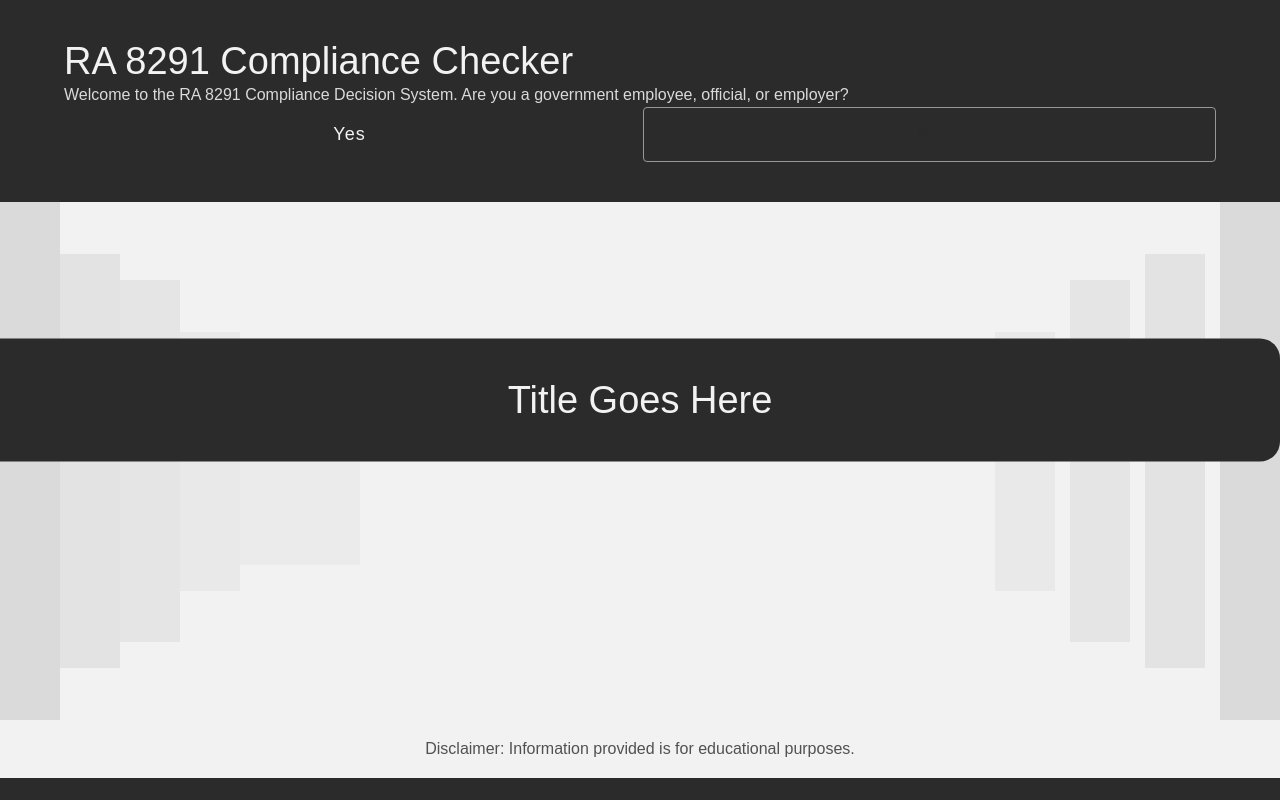
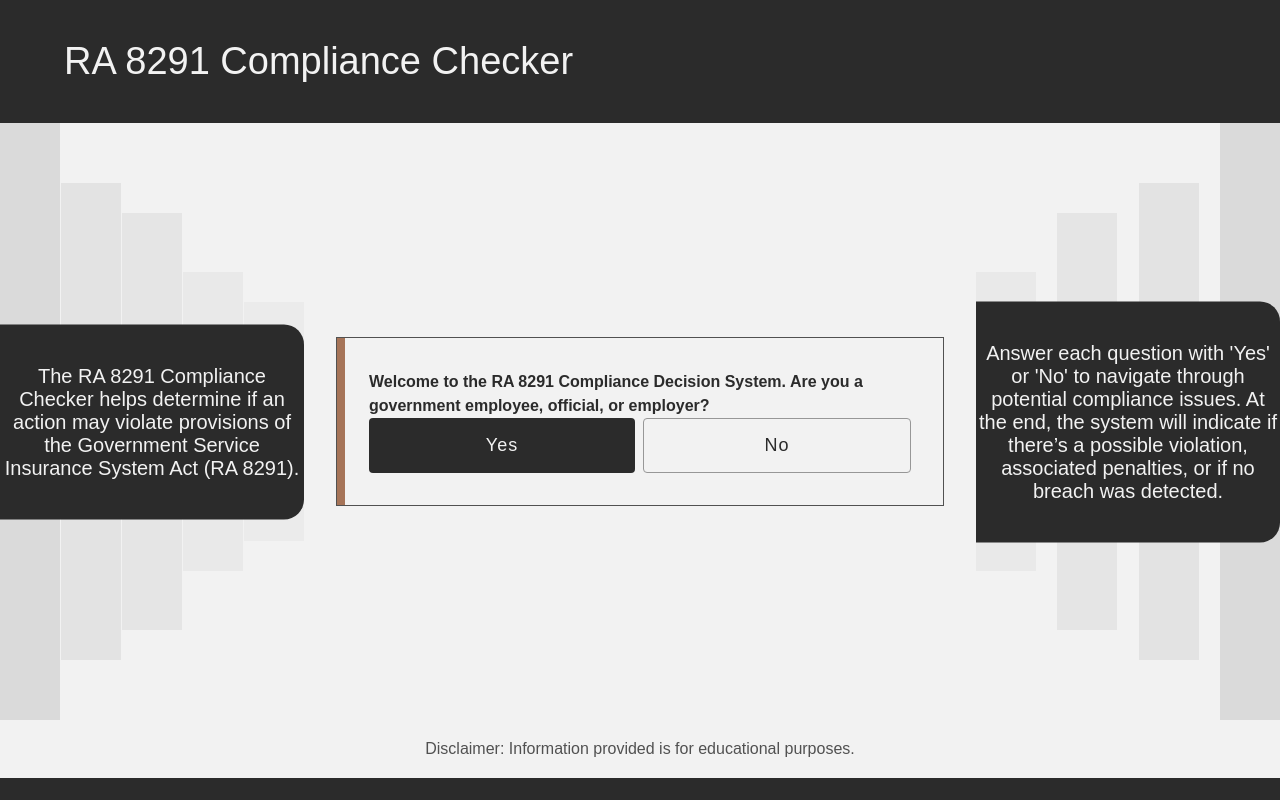
Before and after one commit to sanzroxas/RA8291_Expert_System, a Flask app: page / in a window 1280 px wide. Run offline with Flask 3, Linux system fonts and the light colour scheme.

Commit message:
Fixed UI integration and update reset metho

```diff
--- a/app.py
+++ b/app.py
@@ -44,7 +44,7 @@ def decision():
             question = "Please choose a topic to inquire about:"  # Updated to remove the topic list
         else:
             # Direct to a goodbye page when they choose No
-            return render_template('goodbye.html', message="Alright. Have a good day! Goodbye!")
+            return render_template('goodbye.html', message="Thanks for using our RA 8291 Compliance Checker. Remember that this does not constitute as legal advice")
 
     else:
         # Continue with decision-making process
@@ -61,21 +61,53 @@ def decision():
     return render_template('index.html', question=question)
 
 
-
-
 @app.route('/reset', methods=['POST'])
 def reset():
-    # Reset the decision tree
-    tree = DecisionTree()
+    tree_data = session.get('tree')
+    tree = DecisionTree.from_dict(tree_data)
+    tree.reset_compliance_state()
+    response = request.form['response']
+
+    # Handling initial question about being a government employee
+    if tree.step_function == tree.choose_topic:
+        question = "Please choose a topic to inquire about:"
+
+    # Handle follow-up response about using the compliance checker
+    elif tree.step_function == tree.show_compliance_result:
+        if response.lower() == 'yes':
+            tree.step_function = tree.choose_topic  # Proceed to choose topic
+            question = tree.choose_topic()  # Call choose_topic function
+        else:
+            return render_template('index.html', message="Thanks for using our RA 8291 Compliance Checker. Remember that this does not constitute as legal advice")
+
+    # Check if the user wants to inquire again after showing compliance results
+    elif response.lower() == 'another_inquiry':
+        current_topic = session.get('current_topic', "Please choose a topic to inquire about:")
+        question = current_topic  # Direct back to the last topic
+        tree.step_function = tree.choose_topic  # Reset to choose topic step
+
+    else:
+        # Continue with decision-making process
+        question = tree.next_step(response)
+
+    # Update session with the current state
     session['tree'] = tree.to_dict()
-    question = tree.start()
+
+    # Check if a compliance result has been reached
+    if tree.compliance_reached:
+        compliance_result = tree.show_compliance_result()
+        return render_template('index.html', compliance_result=compliance_result)
+
+    # Store the current topic in the session
+    session['current_topic'] = question if "choose a topic" in question else session.get('current_topic')
+
     return render_template('index.html', question=question)
 
 @app.route('/done', methods=['POST'])
 def done():
     # Logic to handle "Done Inquiring"
     session.clear()
-    return render_template('index.html', message="Thank you for your inquiry.")
+    return render_template('index.html', message="Thanks for using our RA 8291 Compliance Checker. Remember that this does not constitute as legal advice")
 
 if __name__ == "__main__":
     app.run(debug=True)
--- a/main.py
+++ b/main.py
@@ -56,7 +56,7 @@ class DecisionTree:
         if response == 'yes':
             self.step_function = self.employer_contribution_included
             return "Have you included GSIS contributions in the annual budget appropriations?"
-        self.compliance_result.append("Compliance with employer obligations.")  # Updated here
+        self.compliance_result.append("This topic might not be relevant to you.")  # Updated here
         return self.show_compliance_result()  # Update this call
 
     def employer_contribution_included(self, response):
@@ -124,7 +124,7 @@ class DecisionTree:
         if response == 'yes':
             self.step_function = self.employee_contributions_remittance
             return "Have deducted contributions been remitted within 30 days?"
-        self.compliance_result.append("Compliance with employee remittance obligations.")  # Updated here
+        self.compliance_result.append("This topic might not be relevant to you.")  # Updated here
         return self.show_compliance_result()  # Update this call
 
     def employee_contributions_remittance(self, response):
@@ -149,7 +149,7 @@ class DecisionTree:
         if response == 'yes':
             self.step_function = self.government_offices_delay
             return "Has there been a failure or delay in remitting these accounts within 30 days?"
-        self.compliance_result.append("Compliance with national office remittance obligations.")  # Updated here
+        self.compliance_result.append("This topic might not be relevant to you.")  # Updated here
         return self.show_compliance_result()  # Update this call
 
     def government_offices_delay(self, response):
@@ -174,7 +174,7 @@ class DecisionTree:
         if response == 'yes':
             self.step_function = self.board_member_responsibilities_duties
             return "Have you fulfilled your duties to protect member contributions?"
-        self.compliance_result.append("Compliance with board member responsibilities.")  # Updated here
+        self.compliance_result.append("This topic might not be relevant to you.") # Updated here
         return self.show_compliance_result()  # Update this call
 
     def board_member_responsibilities_duties(self, response):
@@ -187,7 +187,15 @@ class DecisionTree:
 
     def show_compliance_result(self):
         self.compliance_reached = True  # Set the flag when showing compliance results
-        return "\n".join(self.compliance_result) if self.compliance_result else "No violations detected."
+        return "\n".join(
+            self.compliance_result) if self.compliance_result else "No violations detected. Would you like to inquire again?"
+
+    def reset_compliance_state(self):
+        self.current_step = 0
+        self.user_role = None
+        self.compliance_result = []
+        self.step_function = self.start
+        self.compliance_reached = False
 
     def to_dict(self):
         return {
--- a/static/styles.css
+++ b/static/styles.css
@@ -25,12 +25,20 @@ html, body {
     background-color: #2B2B2B;
     padding: 40px 64px;
 }
+.left-div-container {
+    box-sizing: border-box;
+	display: block;
+	float: none;
+	line-height: normal;
+	position: relative;
+}
 .header-text {
     color: #F2F2F2;
     font-size: 38px;
 }
 .subheader-text {
-    color: #DADADA;
+    color: #2B2B2B;
+	font-weight: bold;
     font-size: 16px;
     line-height: 1.5;
     max-width: 960px;
@@ -90,7 +98,7 @@ html, body {
     background-color: #2B2B2B;
     z-index: 1;
     width: 100%;
-    font-size: 38px;
+    font-size: 20px;
     text-align: center;
     color: #F2F2F2;
     border-radius: 0 20px 20px 0;
@@ -122,9 +130,9 @@ html, body {
     max-height: 100%;
     padding: 32px;
     border: 1px solid #515151;
-    margin-bottom: 16px;
     box-shadow: inset 8px 0 0 #a67458;
     font-size: 18px;
+	color: black;
 }
 .choices-container {
     display: flex;
--- a/templates/index.html
+++ b/templates/index.html
@@ -10,6 +10,24 @@
     <div class="container">
         <div class="top-container">
             <h1 class="header-text inclusive-sans-regular">RA 8291 Compliance Checker</h1>
+        </div>
+
+        <div class="main-container">
+            <div class="left-div-container">
+				<div class="bar-background-left">
+					<div class="bar bar1"></div>
+					<div class="bar bar2"></div>
+					<div class="bar bar3"></div>
+					<div class="bar bar4"></div>
+					<div class="bar bar5"></div>
+				</div>
+				<div class="title-box">The RA 8291 Compliance Checker helps determine if an action may violate
+                provisions of the Government Service Insurance System Act (RA 8291).
+				</div><!-- This will be replace by "Question #" or "Result"-->
+			</div>
+
+            <div class="middle-div-container">
+                <div class="question-box">
                     {% if question %}
                         <p class="subheader-text inclusive-sans-regular">{{ question }}</p>
 
@@ -37,29 +55,14 @@
                         <p class="subheader-text inclusive-sans-regular">{{ compliance_result }}</p>
                         <form action="/reset" method="POST">
                             <div class="choices-container">
-                        <button type="submit" name="response" value="another_inquiry" class="back-button">Inquire Again</button>
-                        <button type="submit" formaction="/done" name="response" value="done_inquiring" class="restart-button">Done Inquiring</button>
+                                <button type="submit" formaction="/reset" name="response" value="another_inquiry" class="yes-button">Go Back to Topics</button>
+                                <button type="submit" formaction="/done" name="response" value="done_inquiring" class="no-button">Done Inquiring</button>
                             </div>
                         </form>
                     {% elif message %}
                         <p class="subheader-text inclusive-sans-regular">{{ message }}</p>
                     {% endif %}
                 </div>
-
-        <div class="main-container">
-            <div class="left-div-container">
-                <div class="bar-background-left">
-                    <div class="bar bar1"></div>
-                    <div class="bar bar2"></div>
-                    <div class="bar bar3"></div>
-                    <div class="bar bar4"></div>
-                    <div class="bar bar5"></div>
-                    <div class="bar bar6"></div>
-                </div>
-            </div>
-
-            <div class="middle-div-container">
-                <div class="title-box inclusive-sans-regular">Title Goes Here</div>
                 <!-- Add your content here -->
             </div>
 
@@ -70,6 +73,9 @@
                     <div class="bar bar9"></div>
                     <div class="bar bar10"></div>
                 </div>
+				<div class="title-box">
+                Answer each question with 'Yes' or 'No' to navigate through potential compliance issues.
+                At the end, the system will indicate if there’s a possible violation, associated penalties, or if no breach was detected.</div>
             </div>
         </div>
 
```
Also changed, not shown: templates/base.html (added, +58 -0 lines), templates/goodbye.html (+11 -12 lines). Lines whose indentation alone changed are shown as unchanged.
